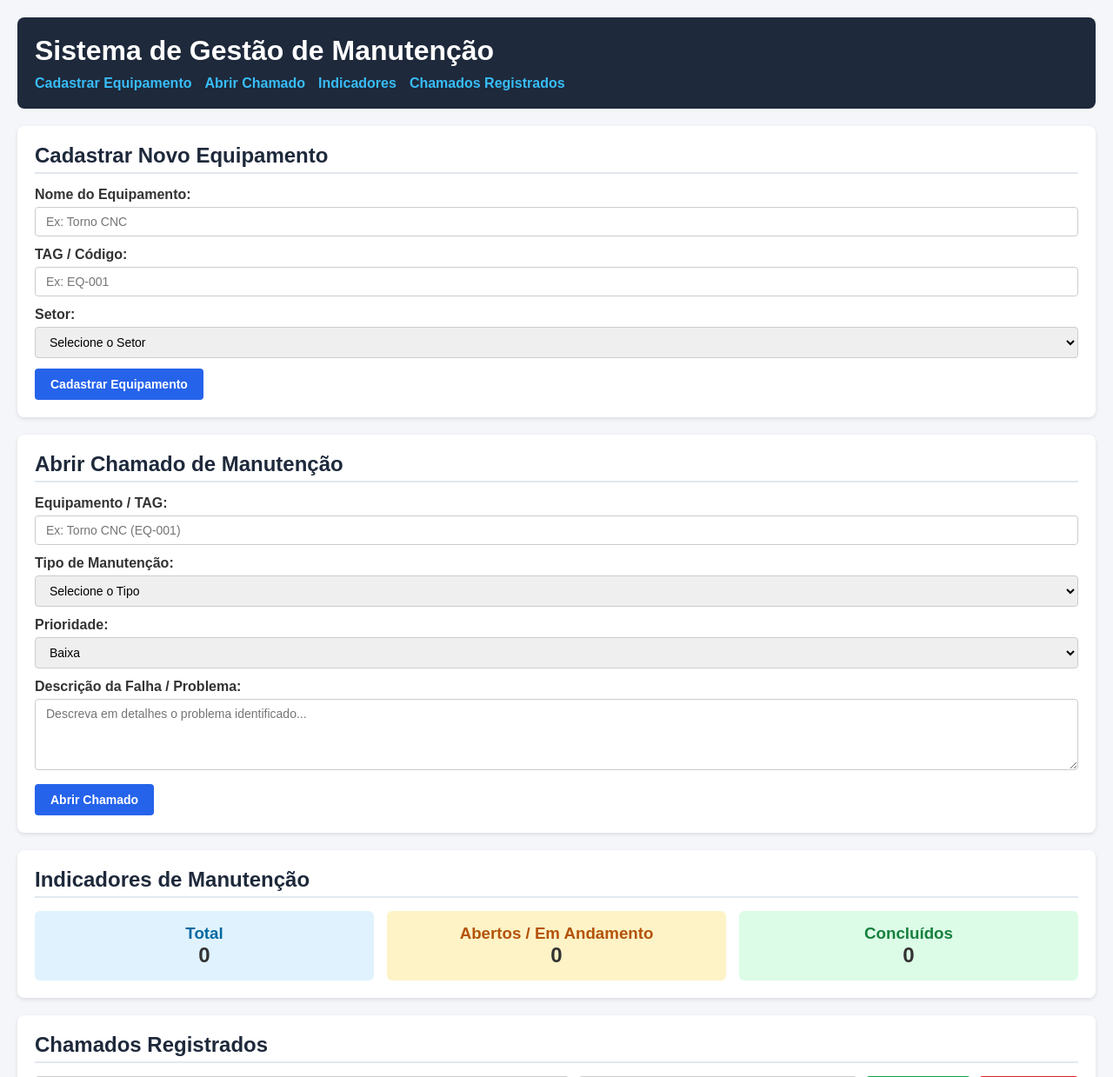
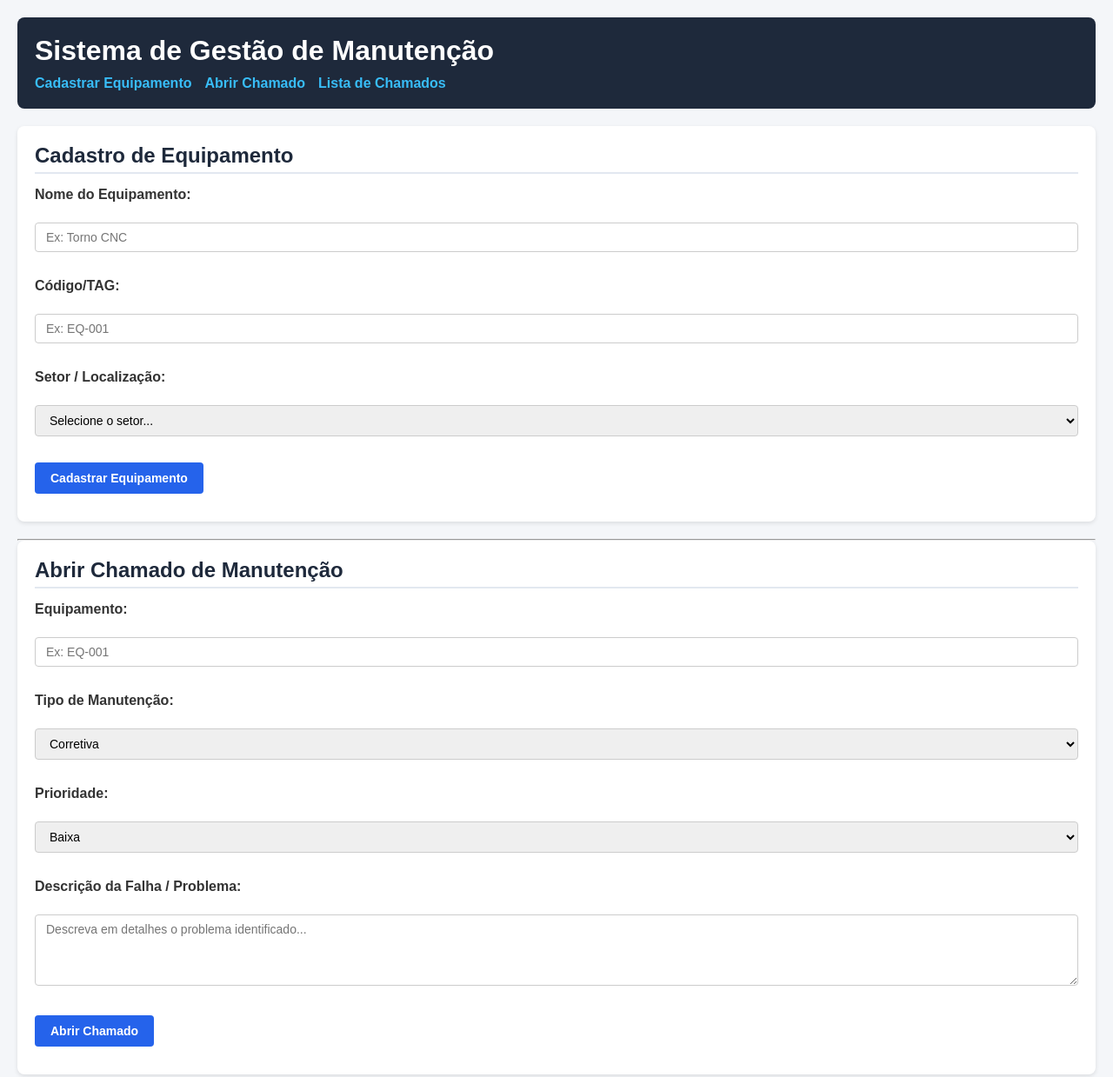
Before and after one commit to Rogerio170869/sistema-gestao-manutencao, a website: page index.html in a window 1280 px wide. Shown: the top 1239 px of the page at 87% size. Drawn offline with Linux system fonts and the light colour scheme; no server answers.

```diff
--- a/index.html
+++ b/index.html
@@ -4,6 +4,7 @@
     <meta charset="UTF-8">
     <meta name="viewport" content="width=device-width, initial-scale=1.0">
     <title>Sistema de Gestão de Manutenção</title>
+    <!-- Adicione a linha abaixo: -->
     <link rel="stylesheet" href="style.css">
 </head>
 <body>
@@ -14,103 +15,112 @@
             <ul>
                 <li><a href="#cadastro-equipamento">Cadastrar Equipamento</a></li>
                 <li><a href="#novo-chamado">Abrir Chamado</a></li>
-                <li><a href="#dashboard">Indicadores</a></li>
-                <li><a href="#lista-chamados">Chamados Registrados</a></li>
+                <li><a href="#lista-chamados">Lista de Chamados</a></li>
             </ul>
         </nav>
     </header>
 
     <main>
-        <!-- Cadastro de Equipamento -->
-        <section id="cadastro-equipamento" class="card">
-            <h2>Cadastrar Novo Equipamento</h2>
-            <form id="form-equipamento">
-                <div class="form-group">
-                    <label for="nome-equipamento">Nome do Equipamento:</label>
-                    <input type="text" id="nome-equipamento" placeholder="Ex: Torno CNC" required>
+        <!-- Seção 1: Cadastro de Equipamentos -->
+        <section id="cadastro-equipamento">
+            <h2>Cadastro de Equipamento</h2>
+            <form action="#">
+                <div>
+                    <label for="nome-equipamento">Nome do Equipamento:</label><br>
+                    <input type="text" id="nome-equipamento" name="nome-equipamento" placeholder="Ex: Torno CNC" required>
                 </div>
-
-                <div class="form-group">
-                    <label for="tag-equipamento">TAG / Código:</label>
-                    <input type="text" id="tag-equipamento" placeholder="Ex: EQ-001" required>
+                <br>
+                <div>
+                    <label for="codigo-tag">Código/TAG:</label><br>
+                    <input type="text" id="codigo-tag" name="codigo-tag" placeholder="Ex: EQ-001" required>
                 </div>
-
-                <div class="form-group">
-                    <label for="setor-equipamento">Setor:</label>
-                    <select id="setor-equipamento" required>
-                        <option value="">Selecione o Setor</option>
-                        <option value="Usinagem">Usinagem</option>
-                        <option value="Montagem">Montagem</option>
-                        <option value="Pintura">Pintura</option>
-                        <option value="Embalagem">Embalagem</option>
-                        <option value="Utilidades">Utilidades</option>
+                <br>
+                <div>
+                    <label for="setor">Setor / Localização:</label><br>
+                    <select id="setor" name="setor" required>
+                        <option value="">Selecione o setor...</option>
+                        <option value="producao">Produção</option>
+                        <option value="usinagem">Usinagem</option>
+                        <option value="embalagem">Embalagem</option>
+                        <option value="utilidades">Utilidades</option>
                     </select>
                 </div>
-
-                <button type="submit" class="btn-primary">Cadastrar Equipamento</button>
+                <br>
+                <div>
+                    <button type="submit">Cadastrar Equipamento</button>
+                </div>
             </form>
         </section>
 
-        <!-- Abertura de Chamado -->
-        <section id="novo-chamado" class="card">
+        <hr>
+
+        <!-- Seção 2: Abertura de Chamado de Manutenção -->
+        <section id="novo-chamado">
             <h2>Abrir Chamado de Manutenção</h2>
-            <form id="form-chamado">
-                <div class="form-group">
-                    <label for="equipamento-chamado">Equipamento / TAG:</label>
-                    <input type="text" id="equipamento-chamado" placeholder="Ex: Torno CNC (EQ-001)" required>
+            <form action="#">
+                <div>
+                    <label for="equipamento-chamado">Equipamento:</label><br>
+                    <input type="text" id="equipamento-chamado" placeholder="Ex: EQ-001" required>
                 </div>
-
-                <div class="form-group">
-                    <label for="tipo-manutencao">Tipo de Manutenção:</label>
+                <br>
+                <div>
+                    <label for="tipo-manutencao">Tipo de Manutenção:</label><br>
                     <select id="tipo-manutencao" required>
-                        <option value="">Selecione o Tipo</option>
-                        <option value="Corretiva">Corretiva</option>
-                        <option value="Preventiva">Preventiva</option>
-                        <option value="Preditiva">Preditiva</option>
+                        <option value="corretiva">Corretiva</option>
+                        <option value="preventiva">Preventiva</option>
+                        <option value="preditiva">Preditiva</option>
                     </select>
                 </div>
-
-                <div class="form-group">
-                    <label for="prioridade">Prioridade:</label>
+                <br>
+                <div>
+                    <label for="prioridade">Prioridade:</label><br>
                     <select id="prioridade" required>
-                        <option value="Baixa">Baixa</option>
-                        <option value="Média">Média</option>
-                        <option value="Alta">Alta</option>
+                        <option value="baixa">Baixa</option>
+                        <option value="media">Média</option>
+                        <option value="alta">Alta</option>
+                        <option value="urgente">Urgente / Parada de Máquina</option>
                     </select>
                 </div>
-
-                <div class="form-group">
-                    <label for="descricao-falha">Descrição da Falha / Problema:</label>
-                    <textarea id="descricao-falha" rows="4" placeholder="Descreva em detalhes o problema identificado..."></textarea>
+                <br>
+                <div>
+                    <label for="descricao">Descrição da Falha / Problema:</label><br>
+                    <textarea id="descricao" name="descricao" rows="4" cols="50" placeholder="Descreva em detalhes o problema identificado..."></textarea>
                 </div>
-
-                <button type="submit" class="btn-primary">Abrir Chamado</button>
+                <br>
+                <div>
+                    <button type="submit">Abrir Chamado</button>
+                </div>
             </form>
         </section>
 
+        <hr>
+
+        <!-- Seção 3: Tabela de Chamados -->
 <!-- Dashboard de Indicadores -->
-        <section id="dashboard" class="card">
+    <section id="dashboard">
         <h2>Indicadores de Manutenção</h2>
         <div style="display: flex; gap: 15px; margin-top: 10px;">
             <div style="background: #e0f2fe; padding: 15px; border-radius: 6px; flex: 1; text-align: center;">
-                    <h3 style="color: #0369a1; margin: 0;">Total</h3>
+                <h3 style="color: #0369a1;">Total</h3>
                 <span id="total-chamados" style="font-size: 24px; font-weight: bold;">0</span>
             </div>
             <div style="background: #fef3c7; padding: 15px; border-radius: 6px; flex: 1; text-align: center;">
-                    <h3 style="color: #b45309; margin: 0;">Abertos / Em Andamento</h3>
+                <h3 style="color: #b45309;">Abertos / Em Andamento</h3>
                 <span id="pendentes-chamados" style="font-size: 24px; font-weight: bold;">0</span>
             </div>
             <div style="background: #dcfce7; padding: 15px; border-radius: 6px; flex: 1; text-align: center;">
-                    <h3 style="color: #15803d; margin: 0;">Concluídos</h3>
+                <h3 style="color: #15803d;">Concluídos</h3>
                 <span id="concluidos-chamados" style="font-size: 24px; font-weight: bold;">0</span>
             </div>
         </div>
     </section>
 
     <!-- Tabela e Filtros -->
-        <section id="lista-chamados" class="card">
+    <section id="lista-chamados">
         <h2>Chamados Registrados</h2>
 
+        <!-- Filtro de Busca -->
+<!-- Filtros e Botões de Ação -->
         <div style="display: flex; gap: 10px; margin-bottom: 15px; flex-wrap: wrap;">
             <input type="text" id="filtro-busca" placeholder="Buscar por equipamento..." oninput="filtrarChamados()" style="flex: 2;">
             <select id="filtro-status" onchange="filtrarChamados()" style="flex: 1;">
@@ -119,8 +129,8 @@
                 <option value="Em Andamento">Em Andamento</option>
                 <option value="Concluído">Concluído</option>
             </select>
-                <button onclick="exportarCSV()" style="background-color: #16a34a; color: white; border: none; padding: 8px 15px; border-radius: 4px; cursor: pointer;">Exportar CSV</button>
-                <button onclick="limparTodosChamados()" style="background-color: #dc2626; color: white; border: none; padding: 8px 15px; border-radius: 4px; cursor: pointer;">Limpar Tudo</button>
+            <button onclick="exportarCSV()" style="background-color: #16a34a;">Exportar CSV</button>
+            <button onclick="limparTodosChamados()" style="background-color: #dc2626;">Limpar Tudo</button>
         </div>
 
         <table>
@@ -135,7 +145,7 @@
                 </tr>
             </thead>
             <tbody>
-                    <!-- Linhas inseridas dinamicamente via JS -->
+                <!-- Linhas inseridas via JS -->
             </tbody>
         </table>
     </section>
@@ -145,6 +155,7 @@
         <p>&copy; 2026 - Sistema de Gestão de Manutenção</p>
     </footer>
 
+<!-- Conexão com o arquivo JavaScript -->
     <script src="script.js"></script>
 </body>
 </html>
```
Also changed, not shown: 1 other file. Lines whose indentation alone changed are shown as unchanged.
